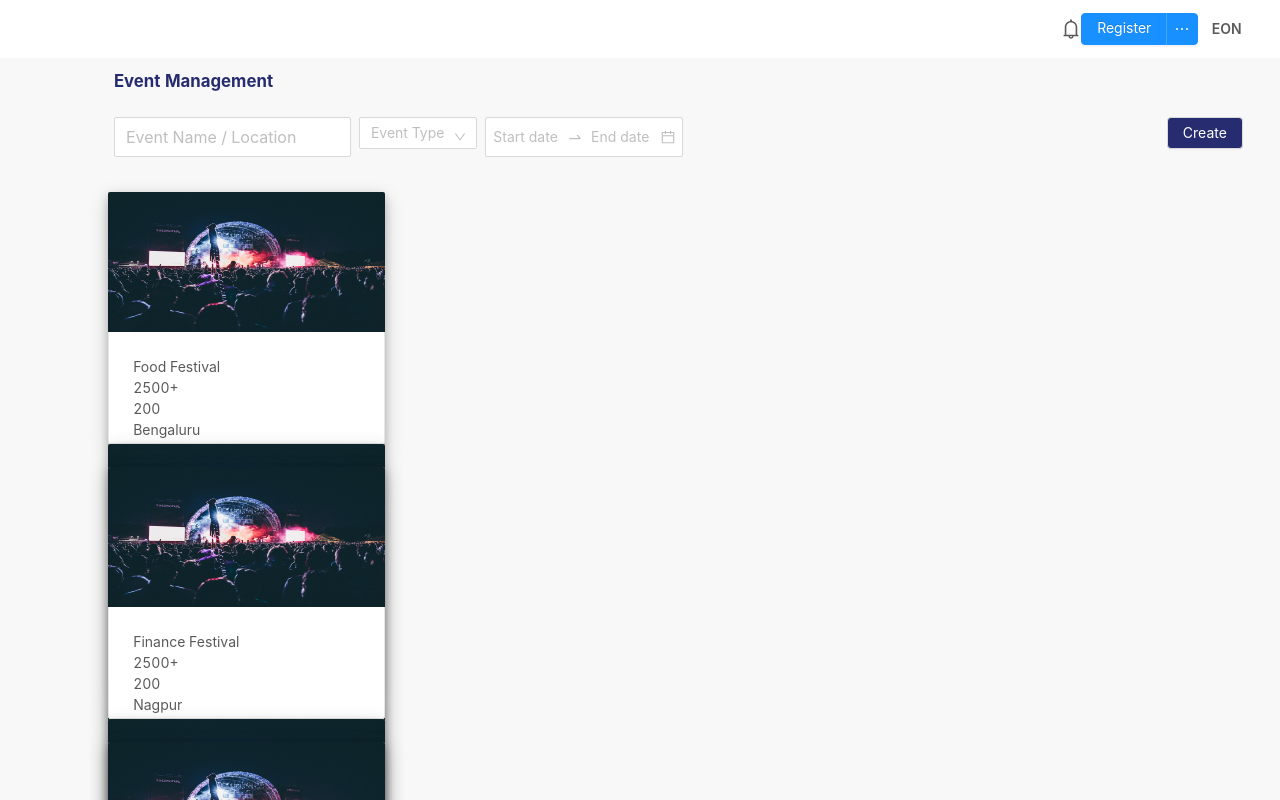
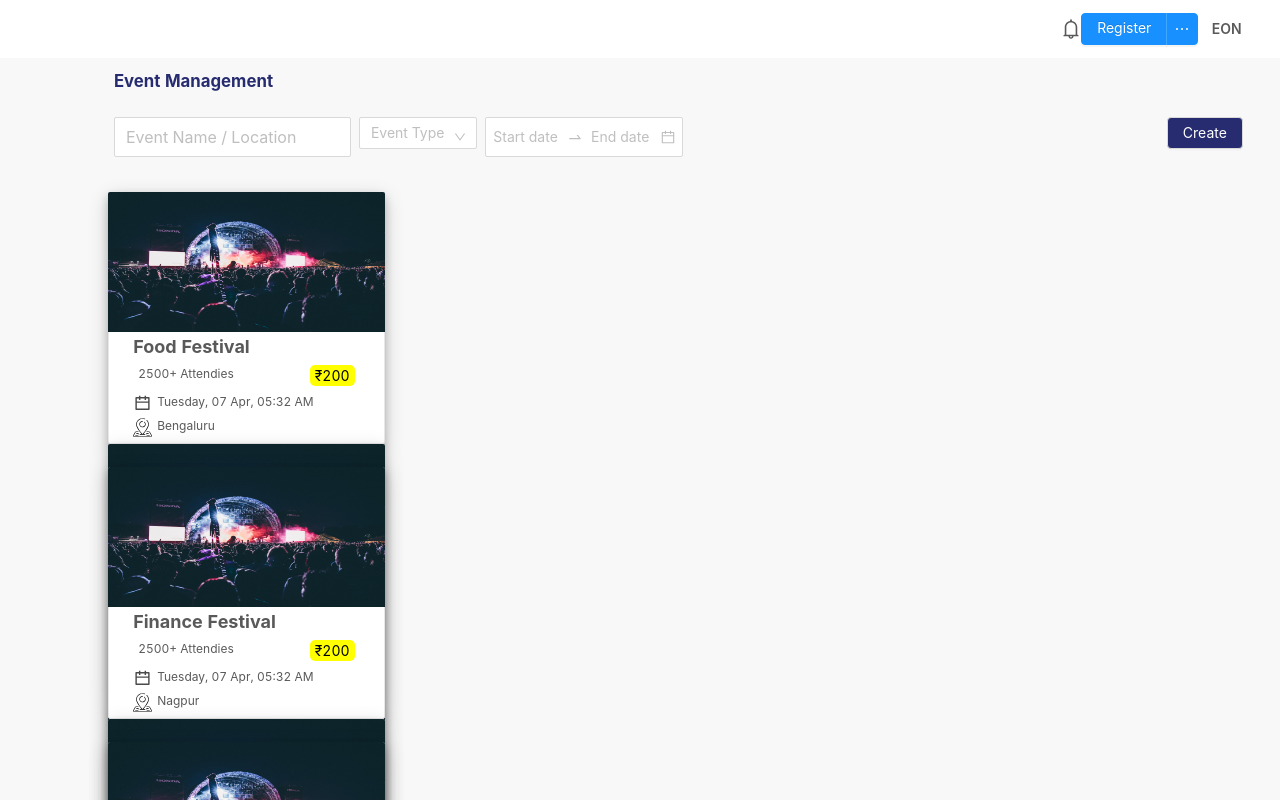
Before and after one commit to bhaarneval/eon-web, a React app: page /dashboard in a window 1280 px wide. Shown: the top 800 px of the page. Built offline with nearby package versions, Linux system fonts and the light colour scheme.

Commit message:
Styled event cards for subscribers.

```diff
--- a/src/components/eventCards/eventCards.css
+++ b/src/components/eventCards/eventCards.css
@@ -28,8 +28,30 @@
 }
 .calendar-gap{
     padding-right: 5px;
+    height: 2em;
+    width: 2em;
+    object-fit: scale-down;
 }
 .user-cards-flex {
     display: flex;
     flex-direction: column;
+    margin-top: -10%;
 }
+.attendies-fees-div{
+    display: flex;
+    justify-content: space-between;
+    box-sizing: border-box;
+}
+.fees-div {
+    background-color: yellow;
+    color: black;
+    box-sizing: border-box;
+    padding: 0 5px 0 5px;
+    border-radius: 5px;
+    font-size: 14px;
+}
+.attendies-fees-div{
+    padding: 5px;
+    font-size: 12px;
+    box-sizing: border-box;
+}
--- a/src/components/eventCards/userEventCards.js
+++ b/src/components/eventCards/userEventCards.js
@@ -1,15 +1,19 @@
 import React from 'react'
 import PropTypes from 'prop-types'
 import {Card} from 'antd';
-// import calendarImg from '../../assets/calendar.svg';
+import calendarImg from '../../assets/calendar.svg';
+import locationPin from "../../assets/pin.svg";
 import './eventCards.css';
-// import moment from 'moment';
+import moment from 'moment';
 
 
 
 export default function EventCards(props) {
     const {event} = props;
     const {name, attendies, date, eventImage, eventLocation,fees} = event;
+    let eventDate = moment(date);
+    console.log(eventDate);
+    eventDate = eventDate.format("dddd, DD MMM, hh:mm A");
   return (
     <Card
       bordered={true}
@@ -27,11 +31,13 @@ export default function EventCards(props) {
       }
     >
       <div className="user-cards-flex">
-        <div>{name}</div>
-        <div>{attendies}</div>
-        <div>{fees}</div>
-        <div>{date}</div>
-        <div>{eventLocation}</div>
+        <div className="event-name">{name}</div>
+        <div className="attendies-fees-div">
+          <div className="attendies-div">{attendies} Attendies</div>
+          <div className="fees-div">{"₹"+fees}</div>
+        </div>
+        <div style={{fontSize: '12px'}}><img src={calendarImg} className="calendar-gap"/>{eventDate}</div>
+        <div style={{fontSize: '12px'}}><img src={locationPin} className="calendar-gap"/>{eventLocation}</div>
       </div>
     </Card>
   );
```
